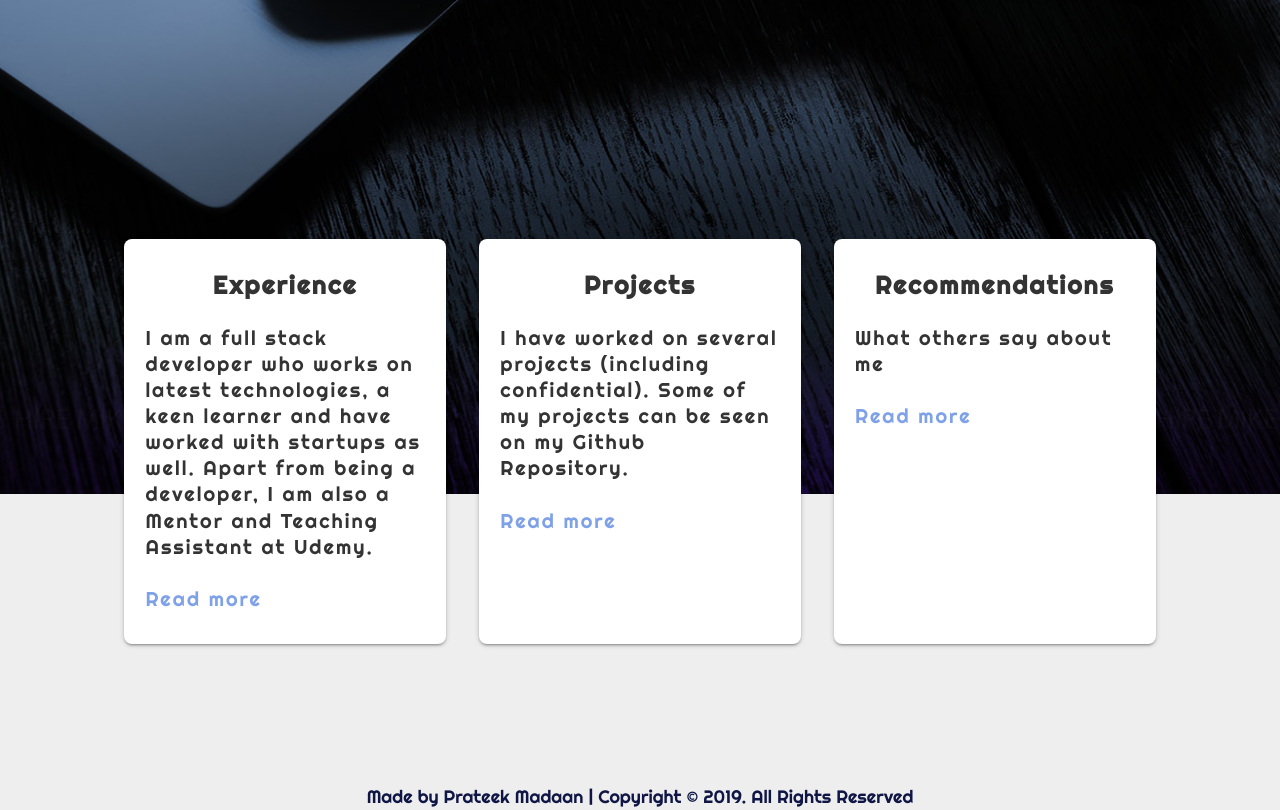
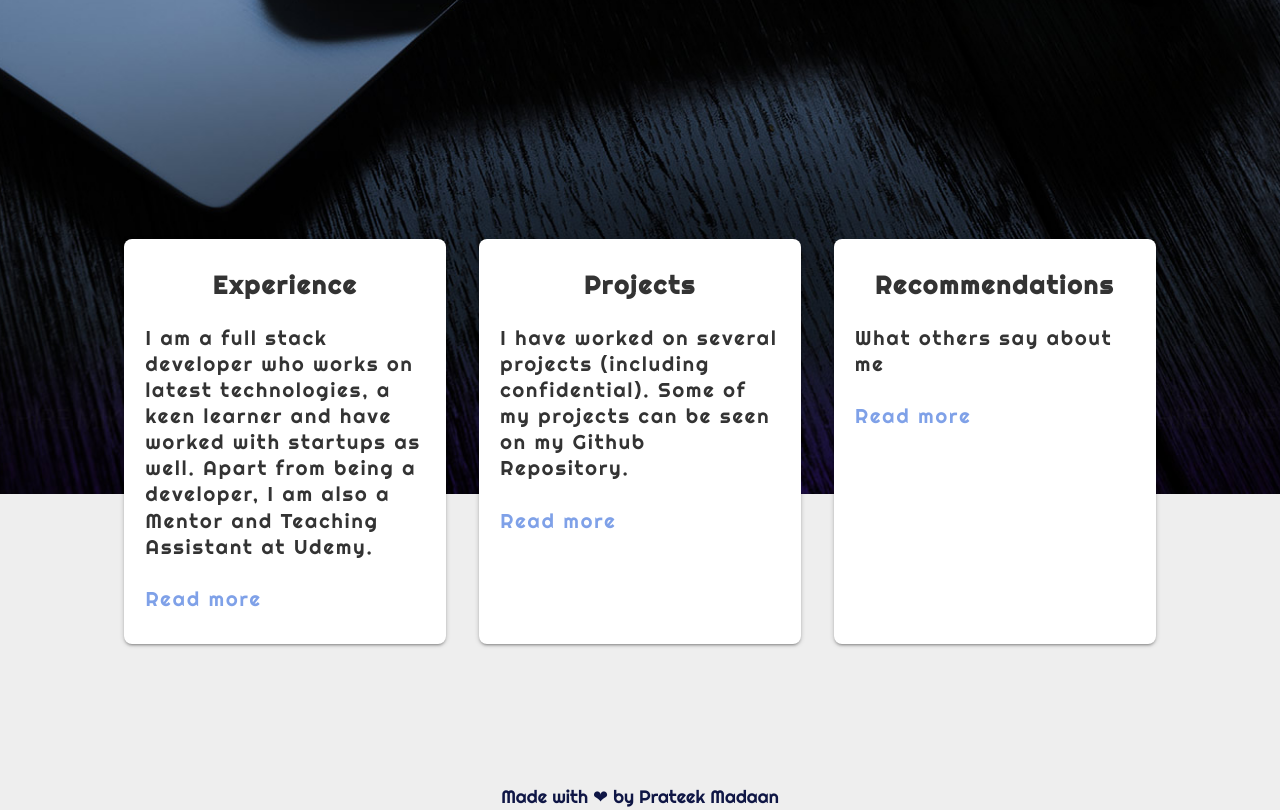
Before and after one commit to prateekinstillion/my-portfolio, a Gatsby site: page / in a window 1280 px wide. Shown: the part 410-1220 px from the top of the page. Built offline with nearby package versions, Linux system fonts and the light colour scheme; Gatsby itself is replaced by a stand-in of ours.

Commit message:
Simple footrr

```diff
--- a/src/components/Footer/footer.js
+++ b/src/components/Footer/footer.js
@@ -4,7 +4,7 @@ import PropTypes from "prop-types"
 const Footer = ({ footerClass }) => {
   return (
     <div className={`defaultFooter ${footerClass}`}>
-      <p>Made by Prateek Madaan | Copyright &copy; 2019. All Rights Reserved</p>
+      <p>Made with ❤ by Prateek Madaan </p>
     </div>
   )
 }
```
